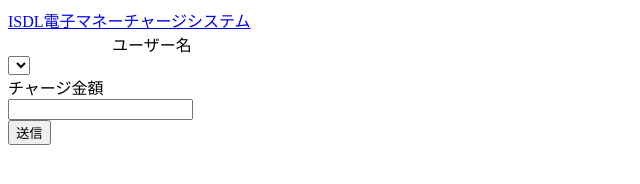
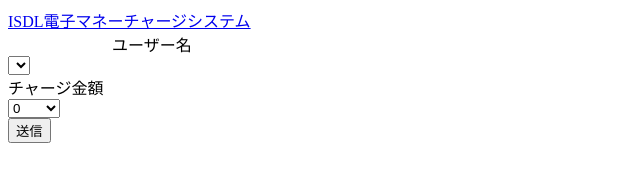
Before and after one commit to shitamori1272/Slack_shop_Input_webui, a plain HTML site: page index.html in a window 1280 px wide. Shown: the whole page, without its empty margins (0-640 px from the left). Drawn offline with Linux system fonts and the light colour scheme.

```diff
--- a/index.html
+++ b/index.html
@@ -28,9 +28,32 @@
         <div class="form-group">
             <label class="control-label col-xs-4" for="input_id">チャージ金額</label>
         </div>
+        <!--
         <div class="form-group">
             <div class="col-xs-9">
                 <input type="text" class="form-control" id="input_id" required>
+                <div class="help-block with-errors"></div>
+            </div>
+        </div>
+        -->
+
+        <div class="form-group">
+            <div class="col-xs-9">
+                <select class="selectpicker form-control" id="input_id">
+                  <option selected>0</option>
+                  <option>100</option>
+                  <option>200</option>
+                  <option>300</option>
+                  <option>400</option>
+                  <option>500</option>
+                  <option>600</option>
+                  <option>700</option>
+                  <option>800</option>
+                  <option>900</option>
+                  <option>1000</option>
+                  <option>1100</option>
+                  <option>1200</option>
+                </select>
                 <div class="help-block with-errors"></div>
             </div>
         </div>
```
Also changed, not shown: javascript.html (+1 -1 lines), 1 other file.
